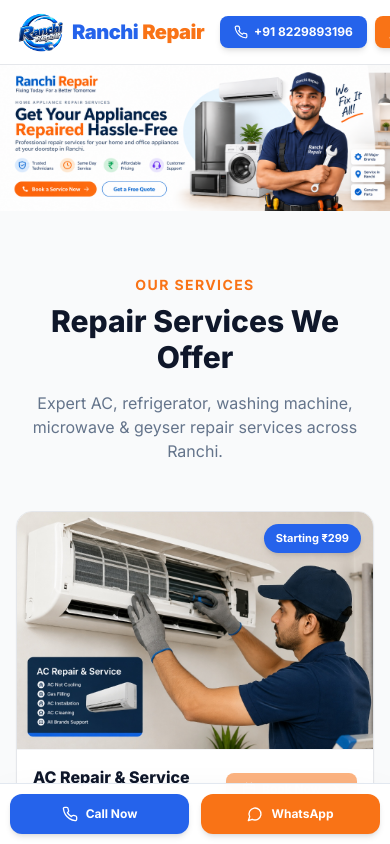
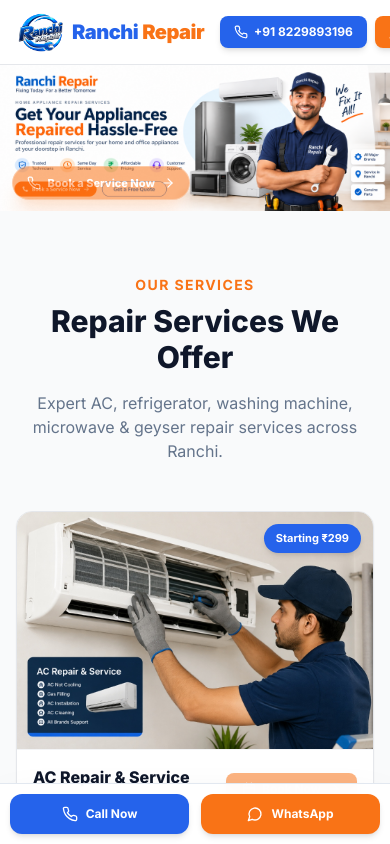
Before and after one commit to repairservice240-cell/ranchi-repair, a React (Vite) app: page / in a window 390 px wide. Shown: the top 844 px of the page. Built offline with nearby package versions, Linux system fonts and the light colour scheme.

Commit message:
Add live blinking and phone-ringing animation to Book a Service Now button on Hero banner

```diff
--- a/src/components/home/HeroSection.tsx
+++ b/src/components/home/HeroSection.tsx
@@ -1,4 +1,5 @@
 import React from 'react';
+import { Phone, ArrowRight } from 'lucide-react';
 
 interface HeroSectionProps {
   onOpenBooking?: (serviceSlug?: string) => void;
@@ -9,9 +10,7 @@
     <section className="w-full bg-white overflow-hidden relative">
       {/* 100% Edge-to-Edge Full Width Banner Container */}
       <div
-        onClick={() => onOpenBooking?.()}
-        className="w-full relative overflow-hidden bg-white cursor-pointer group"
-        title="Click to Book Service in Ranchi"
+        className="w-full relative overflow-hidden bg-white group"
       >
         <img
           src="/images/ranchi-repair-hero-banner.png"
@@ -19,6 +18,20 @@
           className="w-full h-auto block object-cover object-center"
           loading="eager"
         />
+
+        {/* Live Blinking / Pulsing "Book a Service Now" Button Overlay */}
+        <div className="absolute left-[3.2%] sm:left-[4%] md:left-[4.5%] bottom-[7.5%] sm:bottom-[9%] md:bottom-[10.5%] lg:bottom-[11%] z-20">
+          <button
+            onClick={() => onOpenBooking?.()}
+            id="hero-blinking-book-btn"
+            className="inline-flex items-center justify-center gap-1.5 sm:gap-2.5 px-3.5 sm:px-6 md:px-7 py-2 sm:py-3 md:py-3.5 bg-orange-500 hover:bg-orange-600 active:scale-95 text-white font-extrabold rounded-full text-[11px] sm:text-sm md:text-base shadow-xl shadow-orange-500/30 transition-all animate-pulse cursor-pointer border border-white/30"
+          >
+            <Phone className="w-3.5 h-3.5 sm:w-4 sm:h-4 md:w-5 md:h-5 text-white shrink-0 animate-phone-ring" />
+            <span className="whitespace-nowrap">Book a Service Now</span>
+            <ArrowRight className="w-3.5 h-3.5 sm:w-4 sm:h-4 md:w-5 md:h-5 text-white shrink-0" />
+          </button>
+        </div>
+
       </div>
     </section>
   );
```
